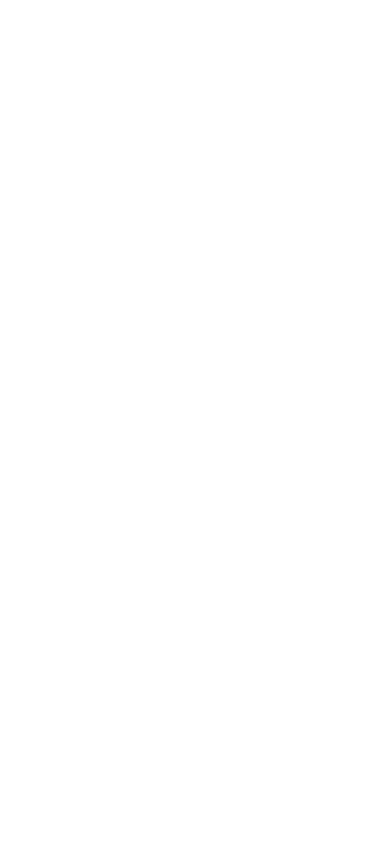
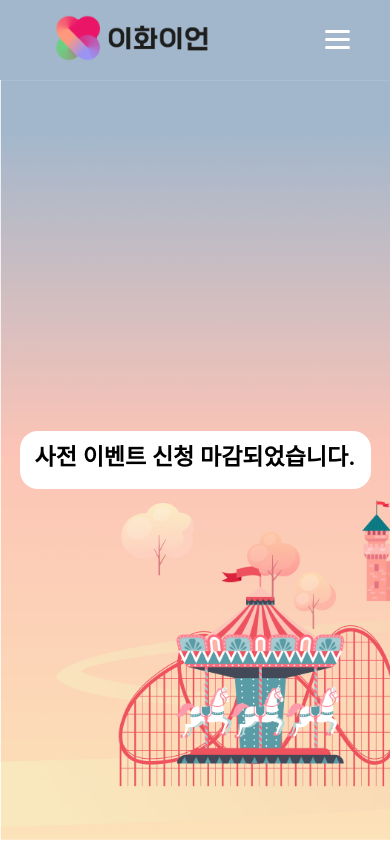
Before and after one commit to Ewhaian-WebEngineering/pearflower2022, a React (Create React App) app: page /timeTableLimit in a window 390 px wide. Before the commit this address had no page. Built offline with nearby package versions, Linux system fonts and the light colour scheme.

Commit message:
add timeTable Limit

```diff
--- a/src/App.js
+++ b/src/App.js
@@ -2,6 +2,7 @@ import "./App.css";
 import { Routes, Route } from "react-router-dom";
 import Main from "./views/main/MainLayout";
 import TimeTable from "./views/timeTable";
+import TimeTableLimit from "./views/timeTable/timeTableLimit";
 import Event from "./views/event/Event";
 import HoneyJar from "./views/event/HoneyJar";
 import BeotAlong from "./views/event/BeotAlong";
@@ -55,6 +56,7 @@ function App() {
         <Route exact path="/gardener3" element={<Gardener3 />} />
         <Route exact path="/main" element={<Main />} />
         <Route exact path="/timeTable" element={<TimeTable />} />
+        <Route exact path="/timeTableLimit" element={<TimeTableLimit />} />
         <Route exact path="/event" element={<Event />} />
         <Route exact path="/honeyjar" element={<HoneyJar />} />
         <Route exact path="/beotalong" element={<BeotAlong />} />
--- a/src/views/main/main.css
+++ b/src/views/main/main.css
@@ -187,3 +187,28 @@ font-size: 21px;
     }
 
 }
+
+@media screen and (max-width: 600px) {
+    .mainGrayBox_box {
+        padding-top: 300px;
+        padding-left: 10px;
+    }
+
+    .mainGrayBoxText_box {
+        padding: 0px 10px 0px 10px;
+        font-weight: 500;
+        font-size: 15px;
+        line-height: 30px;
+        background: #FFFFFF;
+        border-radius: 20px;
+        margin-right: 15px;
+        /* height: 12px; */
+    }
+
+    .mainGrayBoxText p {
+        font-weight: 500;
+        font-size: 13px;
+        line-height: 30px;
+        margin-bottom: 0px;
+    }
+}
--- /dev/null
+++ b/src/views/timeTable/timeTableLimit.css
@@ -0,0 +1,41 @@
+.ttl_back{
+    background-image: url("/public/img/timetable/timeTableOut.png");
+    background-size: cover;
+    height: 100vh;
+    display: flex;
+    /* padding: 40px 40px 0px 40px; */
+    align-items: center;
+    justify-content: center;
+}
+
+.ttl_back_title{
+    background: #FFFFFF;
+    border-radius: 18px;
+    height: 130px;
+    width: 980px;
+    font-weight: 600;
+    font-size: 40px;
+    line-height: 130px;
+    /* identical to box height */
+
+    text-align: center;
+
+    color: #000000;
+}
+
+@media screen and (max-width: 768px) {
+    .ttl_back{
+        height: 90vh;
+    }
+    .ttl_back_title{
+        background: #FFFFFF;
+        border-radius: 18px;
+        height: 58px;
+        width: 90vw;
+        font-weight: 600;
+        font-size: 23px;
+        line-height: 53px;
+        text-align: center;
+        color: #000000;
+    }
+}
--- /dev/null
+++ b/src/views/timeTable/timeTableLimit.js
@@ -0,0 +1,17 @@
+import React from 'react';
+import "./timeTableLimit.css"
+import Headers from '../main/mainHeader'
+
+
+function timeTableLimit() {
+    return (
+        <>
+            <Headers />
+            <div className='ttl_back'>
+                <div className='ttl_back_title'>사전 이벤트 신청 마감되었습니다.</div>
+            </div>
+        </>
+    )
+}
+
+export default timeTableLimit;
--- a/src/views/timeTable/timetable.js
+++ b/src/views/timeTable/timetable.js
@@ -67,7 +67,6 @@ function timetable() {
                         <p>11:00 ~ 18:00</p>
                     </div>
                 </div>
-
             </div>
         </div>
     )
```
Also changed, not shown: public/img/timetable/timeTableOut.png (added).
